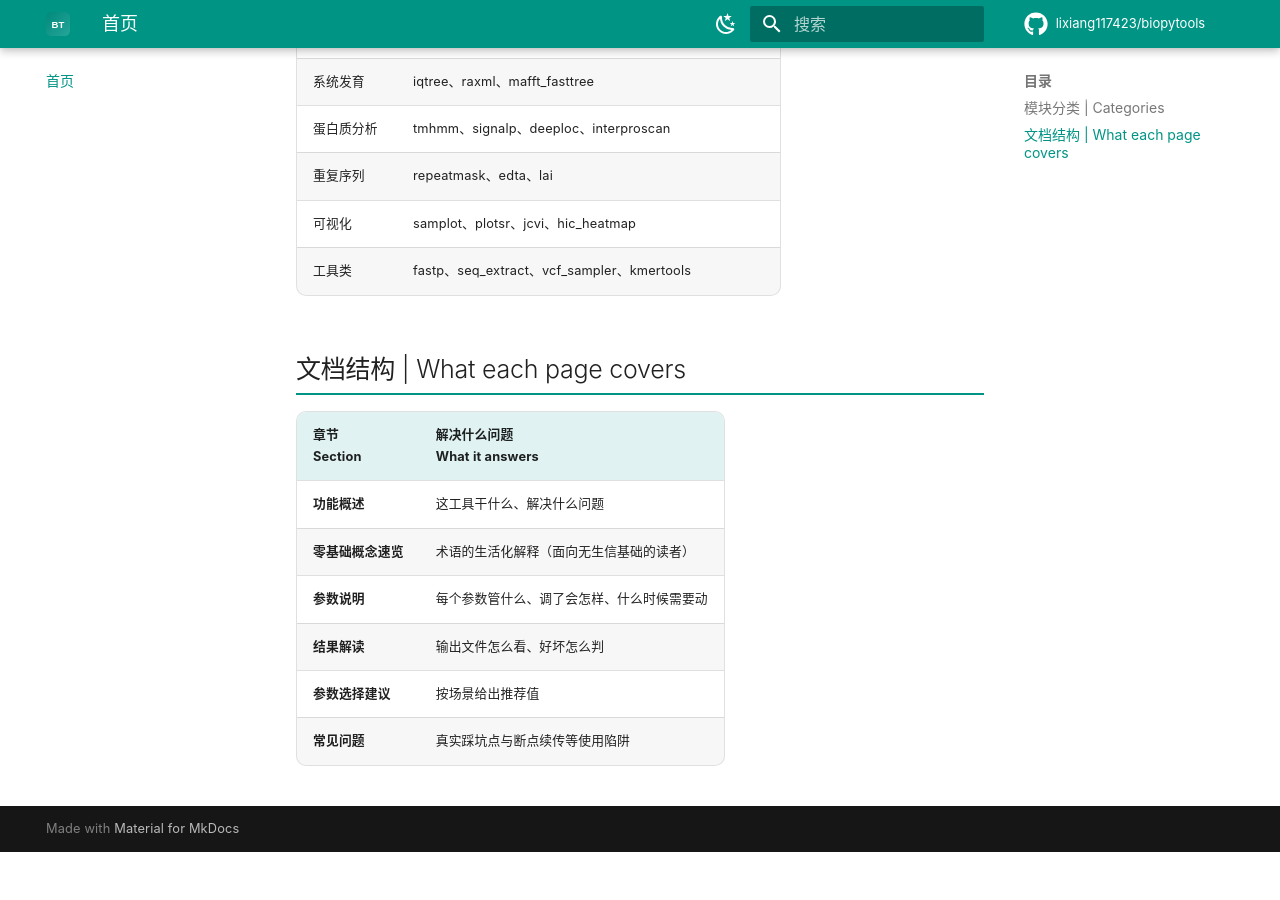
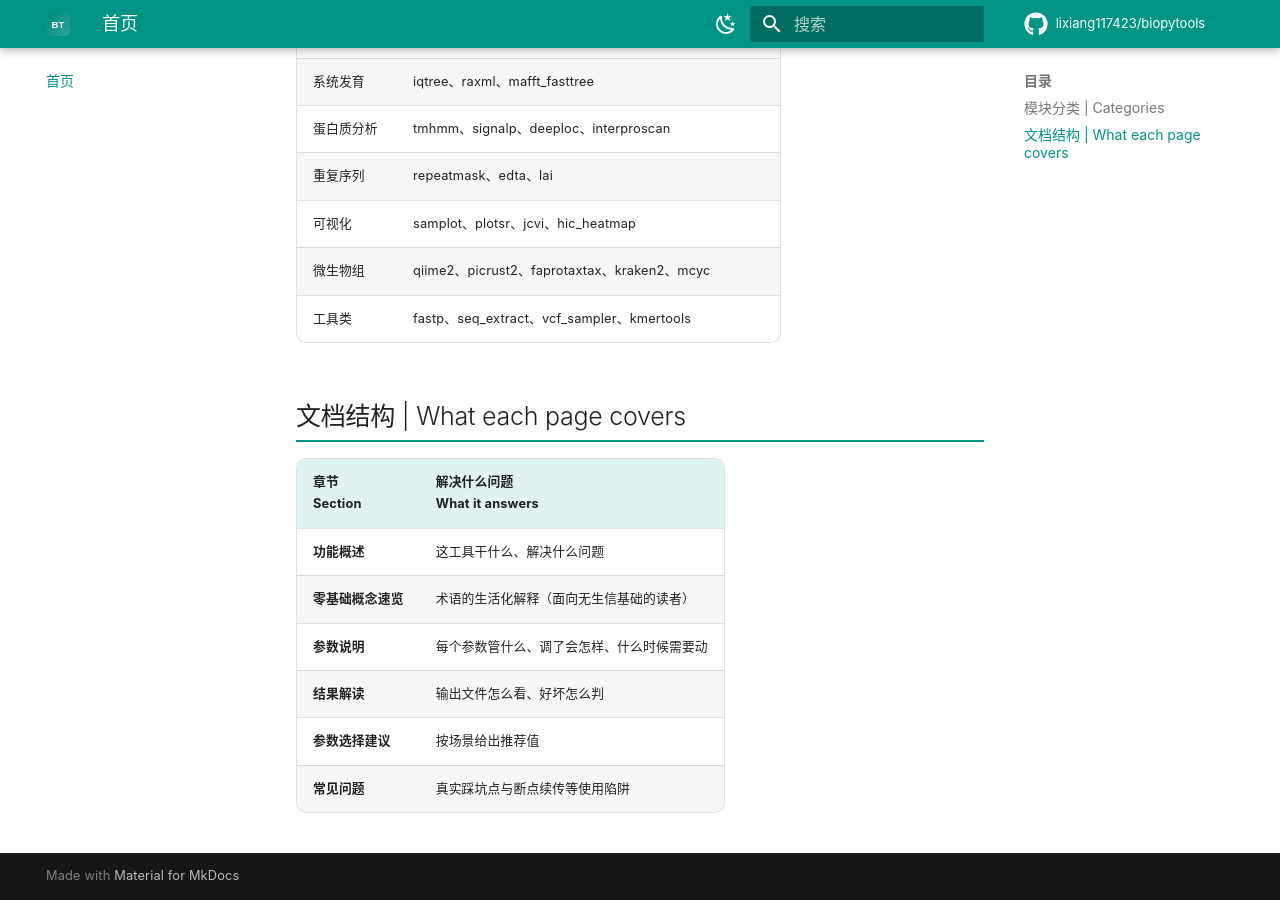
Before and after one commit to lixiang117423/biopytools, an MkDocs documentation site: the page built from docs/index.md, in a window 1280 px wide and 900 px high, scrolled down 1534 px. Built offline with MkDocs 1.6.1 and Material for MkDocs 9.7.7, drawn with Linux system fonts in a browser that asks for light colours; comment, search, counter and statistics services are not loaded; before the commit the page ends 2386 px from its top, so only the background shows below that.

Commit message:
docs(index): 首页分类表补微生物组独立分组(13组与分组草案一致)

```diff
--- a/docs/index.md
+++ b/docs/index.md
@@ -55,6 +55,7 @@ BioPyTools 的 210 个工具模块，用统一模板写成使用文档——干
 | 蛋白质分析 | tmhmm、signalp、deeploc、interproscan |
 | 重复序列 | repeatmask、edta、lai |
 | 可视化 | samplot、plotsr、jcvi、hic_heatmap |
+| 微生物组 | qiime2、picrust2、faprotaxtax、kraken2、mcyc |
 | 工具类 | fastp、seq_extract、vcf_sampler、kmertools |
 
 ## 文档结构 | What each page covers { #structure }
```
